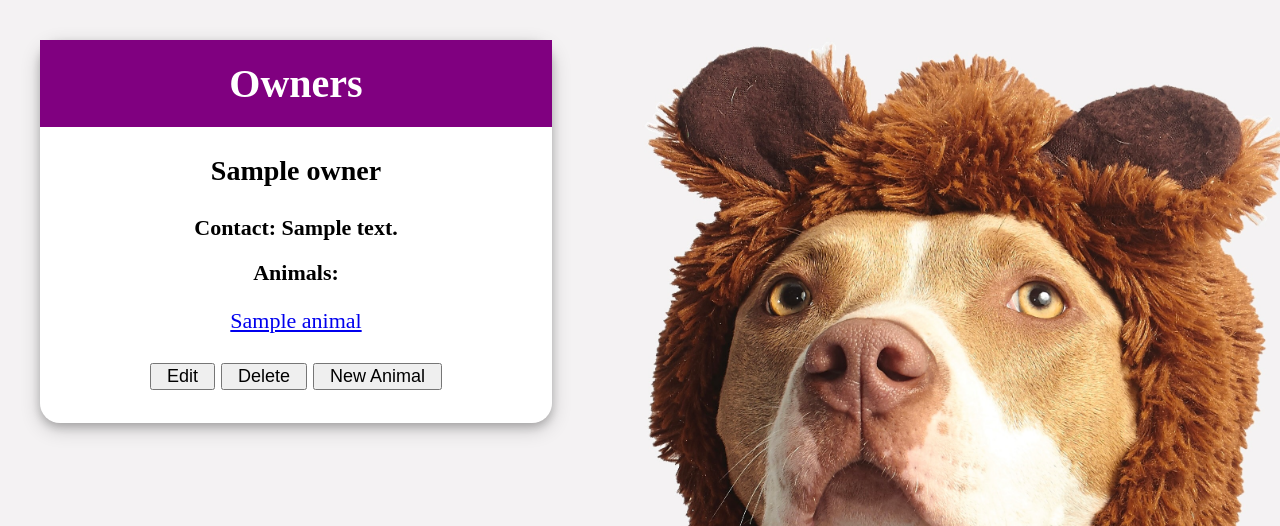
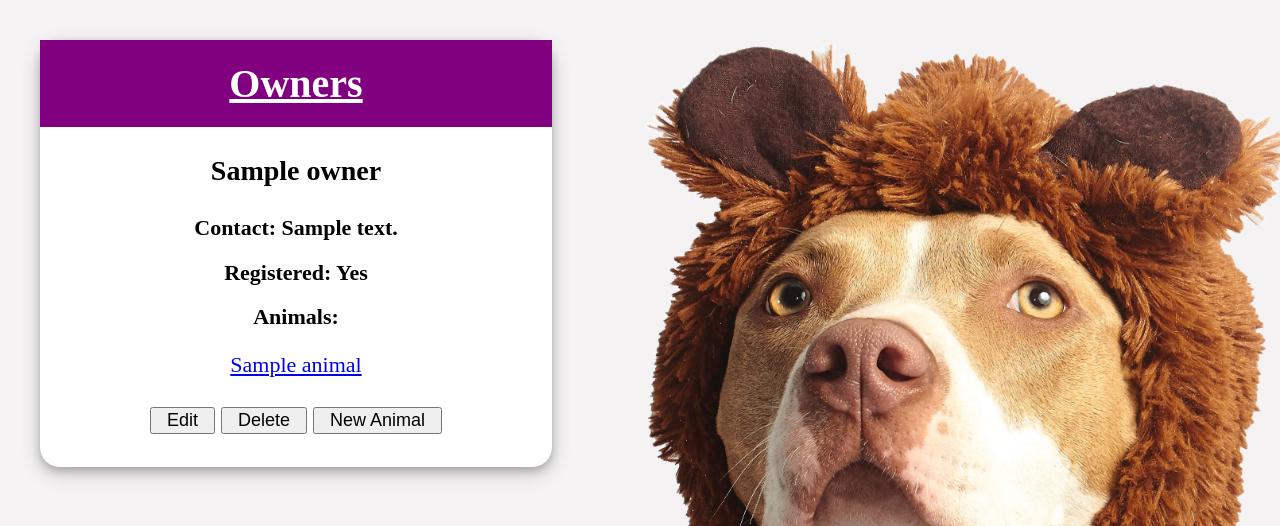
Before and after one commit to juanMoleroD/vet_management_project, a Flask app: page /owners/1 in a window 1280 px wide. Shown: the part 102-628 px from the top of the page. Run offline with Flask 2, Linux system fonts and the light colour scheme; a database or web service that is not in the repository returns one stand-in record (values such as "Sample title"); some libraries are stand-ins or nearby versions.

Commit message:
updated models, repos, controllers and HTML to implement a register property of owners, which restricts if they can add or remove animals on the interface

```diff
--- a/controllers/owner_controller.py
+++ b/controllers/owner_controller.py
@@ -1,3 +1,4 @@
+import pdb
 from flask import Flask, Blueprint, render_template, redirect, request
 from repositories import animal_repository, owner_repository
 from models.owner import Owner
@@ -23,7 +24,8 @@ def get_new_form():
 def create_owner():
     name = request.form["name"]
     contact_details = request.form["contact-details"]
-    new_owner = Owner(name, contact_details)
+    registered = True #by default
+    new_owner = Owner(name, contact_details, registered)
     owner_repository.save(new_owner)
     return redirect("/owners")
 
@@ -41,6 +43,7 @@ def get_update_form(id):
 def update(id):
     name = request.form["name"]
     contact_details = request.form["contact-details"]
-    owner_to_update = Owner(name, contact_details, id)
+    registration = request.form["registered"]
+    owner_to_update = Owner(name, contact_details, registration ,id)
     owner_repository.update(owner_to_update)
     return redirect("/owners/" + id)
--- a/db/vet_management.sql
+++ b/db/vet_management.sql
@@ -10,7 +10,8 @@ CREATE TABLE vets (
 CREATE TABLE owners (
     id SERIAL PRIMARY KEY,
     name VARCHAR(255),
-    contact_details VARCHAR(255)
+    contact_details VARCHAR(255),
+    registered BOOLEAN
 );
 
 CREATE TABLE animals (
--- a/models/owner.py
+++ b/models/owner.py
@@ -1,5 +1,12 @@
 class Owner:
-    def __init__(self, name, contact_details, id = None):
+    def __init__(self, name, contact_details, registered = True, id = None):
         self.name = name
         self.contact_details = contact_details
+        self.registered = registered
         self.id = id
+
+    def unregister(self):
+        self.registered = False
+
+    def reregister(self):
+        self.registered = True
--- a/repositories/owner_repository.py
+++ b/repositories/owner_repository.py
@@ -2,8 +2,8 @@ from db.run_sql import run_sql
 from models.owner import Owner
 
 def save(owner):
-    sql = "INSERT INTO owners (name, contact_details) VALUES (%s, %s) RETURNING id"
-    values = [owner.name, owner.contact_details]
+    sql = "INSERT INTO owners (name, contact_details, registered) VALUES (%s, %s, %s) RETURNING id"
+    values = [owner.name, owner.contact_details, owner.registered]
     result = run_sql(sql, values)
     owner.id = result[0]["id"]
 
@@ -14,7 +14,7 @@ def select(id):
     owner = None
     if results:
         result = results[0]
-        owner = Owner(result["name"], result["contact_details"], result["id"])
+        owner = Owner(result["name"], result["contact_details"], result["registered"], result["id"]) # ATTENTION: may need to encapsulate registered
     return owner
 
 def select_all():
@@ -22,13 +22,13 @@ def select_all():
     results = run_sql(sql)
     owners = []
     for row in results:
-        owner = Owner(row["name"], row["contact_details"], row["id"])
+        owner = Owner(row["name"], row["contact_details"], row["registered"], row["id"]) # another registered property
         owners.append(owner)
     return owners
 
 def update(owner):
-    sql = "UPDATE owners SET (name, contact_details) = (%s, %s) WHERE id = %s"
-    values = [owner.name, owner.contact_details, owner.id]
+    sql = "UPDATE owners SET (name, contact_details, registered) = (%s, %s, %s) WHERE id = %s" #as per above comment
+    values = [owner.name, owner.contact_details, owner.registered, owner.id]
     run_sql(sql, values)
 
 def delete(id):
--- a/static/CSS/style.css
+++ b/static/CSS/style.css
@@ -62,6 +62,10 @@ body > header {
     padding-top: 20px;
     padding-bottom: 20px;
     font-size: 40px;
+}
+
+.card > h1 > a:any-link {
+    color: white
 }
 
 .card-content {
--- a/templates/animals/animal.html
+++ b/templates/animals/animal.html
@@ -2,7 +2,7 @@
 {% block content %}
 <main>
     <section class="card">
-        <h1>Animals</h1>
+        <h1><a href="/animals">Animals</a></h1>
         <section class="card-content">
             <h1>{{ animal.name }}</h1>
             <h3><b>Date of Birth:</b> {{ animal.date_of_birth }}</h3>
--- a/templates/animals/new.html
+++ b/templates/animals/new.html
@@ -14,7 +14,9 @@
                 <label for="owner">Owner</label>
                 <select name="owner_id" id="owner" class="new-edit-form-element" >
                     {% for owner in owners %}
+                    {% if owner.registered %}
                     <option value="{{ owner.id }}">{{ owner.name }}</option>
+                    {% endif %}
                     {% endfor %}
                 </select>
                 <label for="vet">Vet</label>
--- a/templates/owners/owner.html
+++ b/templates/owners/owner.html
@@ -2,14 +2,21 @@
 {% block content %}
 <main>
     <section class="card">
-        <h1>Owners</h1>
+        <h1><a href="/owners">Owners</a></h1>
         <section class="card-content">
             <h1>{{ owner.name }}</h1>
             <h2>Contact: {{ owner.contact_details }}</h1>
+                <h2>Registered:
+                    {% if owner.registered %}
+                    Yes
+                    {% else %}
+                    No
+                    {% endif %}
+                </h2>
                 <h2>Animals: </h2>
                 <ul>
                     {% for animal in animals %}
-                    <li><a href="/animals/{{ animal.id }}">{{ animal.name }}</a></li>
+                    <li><a href="/animals/{{ animal.id }}">{{ animal.name }} </a></li>
                     {% endfor %}
                 </ul>
         </section>
@@ -20,9 +27,11 @@
             <form action="/owners/{{ owner.id }}/delete" method="POST">
                 <input type="submit" value="Delete" class="link-button">
             </form>
+            {% if owner.registered %}
             <form action="/animals/new">
                 <input type="submit" value="New Animal" class="link-button">
             </form>
+            {% endif %}
         </nav>
     </section>
 </main>
--- a/templates/vets/vet.html
+++ b/templates/vets/vet.html
@@ -2,7 +2,7 @@
 {% block content %}
 <main>
     <section class="card">
-        <h1>Team of vets</h1>
+        <h1><a href="/vets">Team of vets</a></h1>
         <section class="card-content">
             <h1>{{ vet.name }}</h1>
             <h2>Patients:</h2>
```
Also changed, not shown: console.py (+4 -4 lines), templates/owners/edit.html (+6 -2 lines).
